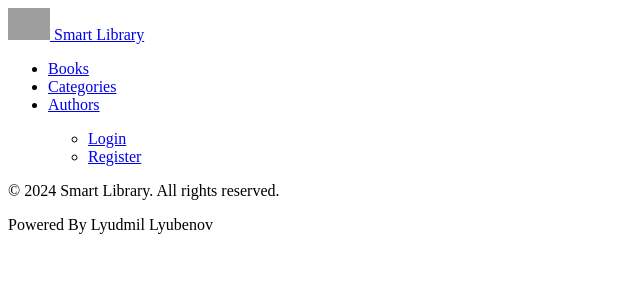
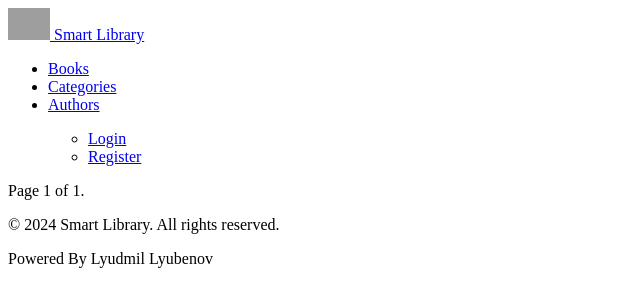
Before and after one commit to Lyudmil23/smart_library, a Django app: page /authors/ in a window 1280 px wide. Shown: the top 307 px of the page, without its empty margins (0-640 px from the left). Run offline with Django 4.2, Linux system fonts and the light colour scheme; data that the repository does not hold is empty; grey boxes are pictures that could not be loaded.

Commit message:
Added pagination and updated authors css

```diff
--- a/smart_library/authors/views.py
+++ b/smart_library/authors/views.py
@@ -8,3 +8,4 @@ class AuthorsListView(ListView):
     model = Author
     template_name = 'authors/authors_list.html'
     context_object_name = 'authors_list'
+    paginate_by = 12
--- a/templates/authors/authors_list.html
+++ b/templates/authors/authors_list.html
@@ -1,7 +1,8 @@
 {% extends 'base/base.html' %}
+{% block title %} | Authors {% endblock %}
 {% block page_content %}
 
-
+<section class="common">
     <div id="authors-list">
         {% for author in authors_list %}
         <div class="author-container">
@@ -13,5 +14,8 @@
         {% endfor %}
     </div>
 
+    {% include 'pagination.html' %}
+</section>
+
 
 {% endblock %}
--- /dev/null
+++ b/templates/pagination.html
@@ -0,0 +1,17 @@
+<div class="pagination">
+    <span class="step-links">
+        {% if page_obj.has_previous %}
+            <a href="?page=1" class="first-last">&laquo; first</a>
+            <a href="?page={{ page_obj.previous_page_number }}" class="between">previous</a>
+        {% endif %}
+
+        <span class="current">
+            Page {{ page_obj.number }} of {{ page_obj.paginator.num_pages }}.
+        </span>
+
+        {% if page_obj.has_next %}
+            <a href="?page={{ page_obj.next_page_number }}" class="between">next</a>
+            <a href="?page={{ page_obj.paginator.num_pages }}" class="first-last">last &raquo;</a>
+        {% endif %}
+    </span>
+</div>
```
Also changed, not shown: 1 other file. Lines whose indentation alone changed are shown as unchanged.
